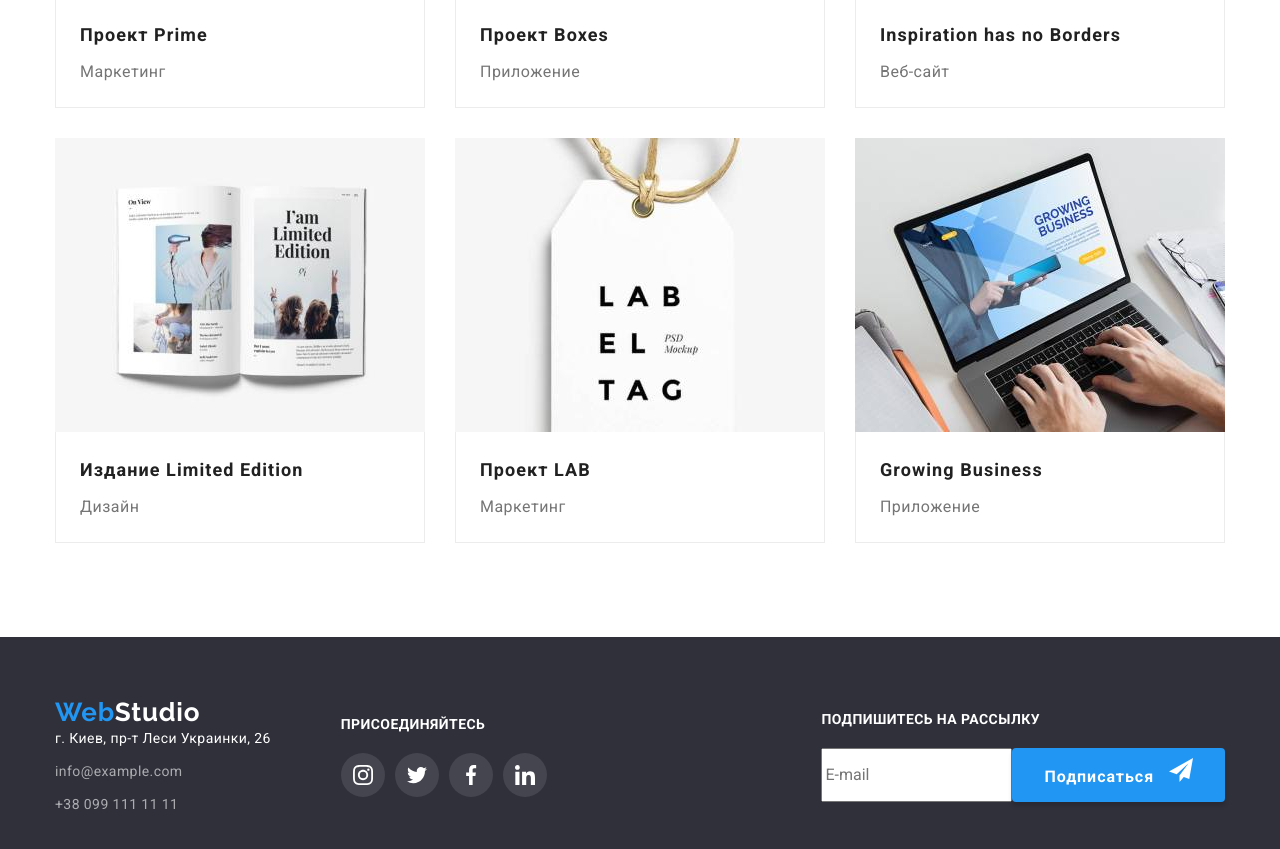
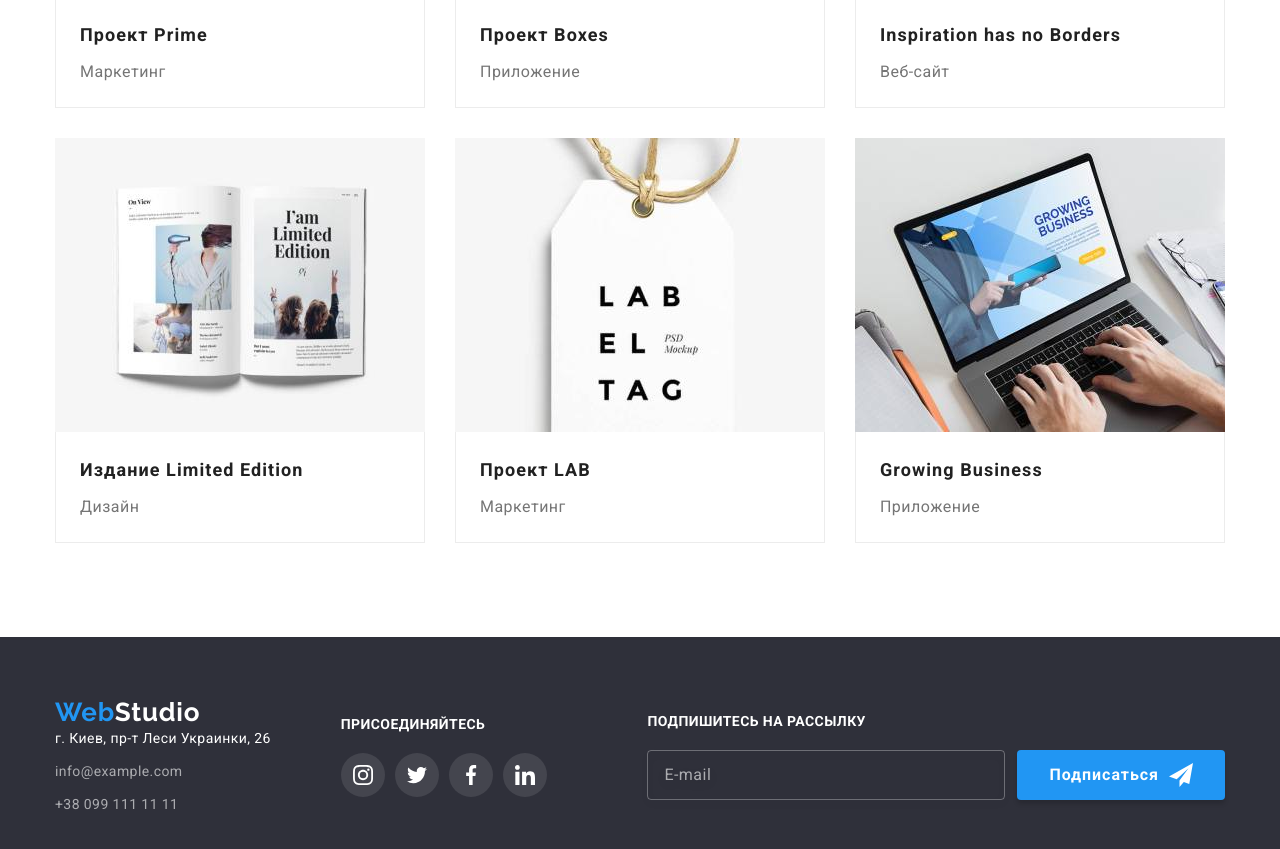
Before and after one commit to AlenkaNahorna/goit-markup-hw-07, a plain HTML site: page portfolio.html in a window 1280 px wide. Shown: the part 995-1844 px from the top of the page. Drawn offline with nearby package versions, Linux system fonts and the light colour scheme.

Commit message:
fixed bugs-4-1

```diff
--- a/portfolio.html
+++ b/portfolio.html
@@ -297,14 +297,9 @@
         <div class="footer__subscribe">
           <p class="footer__title">Подпишитесь на рассылку</p>
           <form action="#" class="subscribe-form">
-            <input
-              type="email"
-              class="subscribe-input-field__input"
-              name="email"
-              placeholder="E-mail"
-            />
+            <input type="email" class="subscribe-form__input" name="email" placeholder="E-mail" />
 
-            <button type="submit" class="primary-btn">
+            <button type="submit" class="primary-btn primary-btn--flex">
               Подписаться
               <svg class="primary-btn__icon" width="24" height="24">
                 <use href="./images/icons.svg#primary-btn__icon"></use>
```
